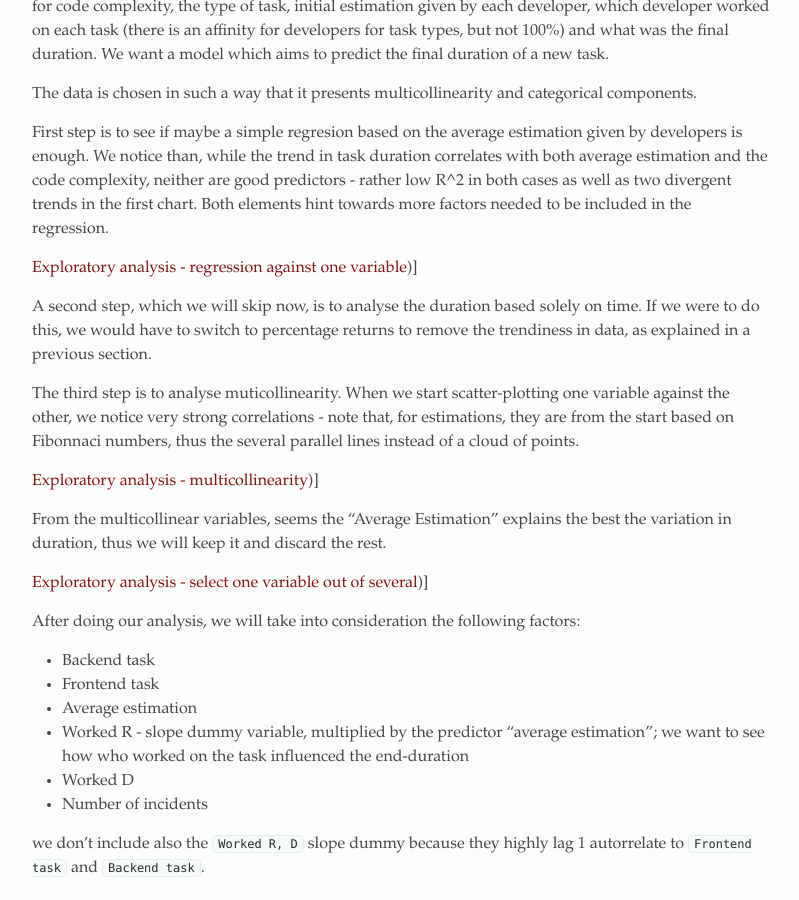
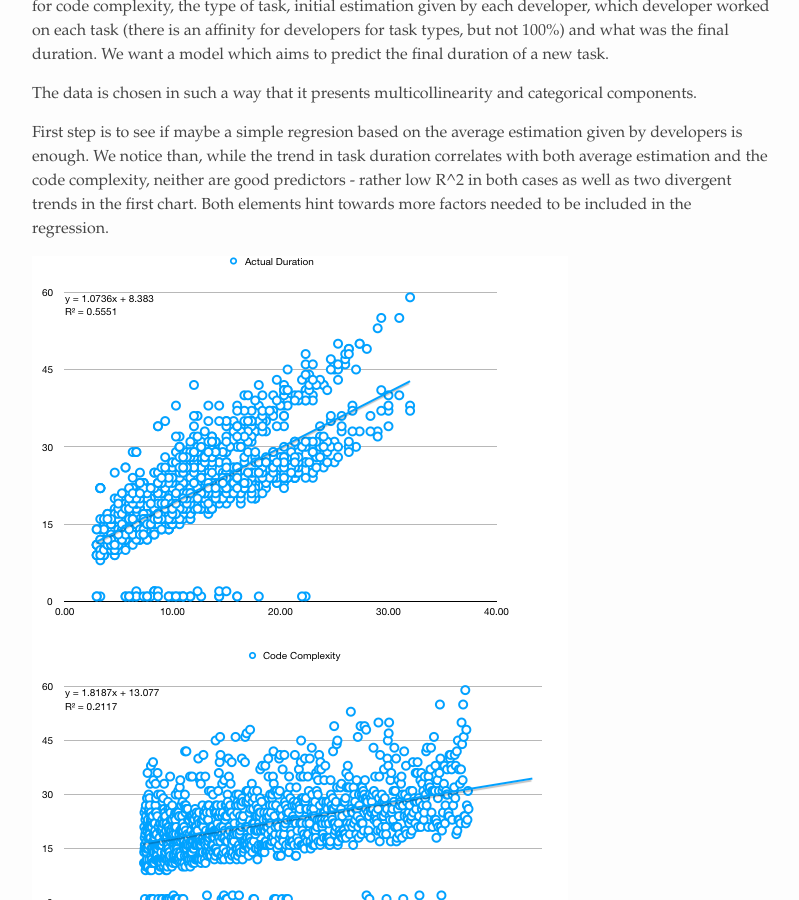
Before and after one commit to alexandrugris/my-jekyll-tech-blog, a Jekyll site: the page built from MyBlog/_posts/2019-08-15-regression-done-right.markdown, in a window 1280 px wide and 900 px high, scrolled down 10703 px. Shown: the whole window, without its empty margins (238-1037 px from the left). Built offline with Jekyll 4.4.1, drawn with Linux system fonts in a browser that asks for light colours; some of the changed text lies outside the part shown.

Commit message:
fixes to images

```diff
--- a/MyBlog/_posts/2019-08-15-regression-done-right.markdown
+++ b/MyBlog/_posts/2019-08-15-regression-done-right.markdown
@@ -189,17 +189,17 @@
 
 First step is to see if maybe a simple regresion based on the average estimation given by developers is enough. We notice than, while the trend in task duration correlates with both average estimation and the code complexity, neither are good predictors - rather low R^2 in both cases as well as two divergent trends in the first chart. Both elements hint towards more factors needed to be included in the regression.
 
-[Exploratory analysis - regression against one variable]({{site.url}}/assets/regression_12.png))]
+![Exploratory analysis - regression against one variable]({{site.url}}/assets/regression_12.png)
 
 A second step, which we will skip now, is to analyse the duration based solely on time. If we were to do this, we would have to switch to percentage returns to remove the trendiness in data, as explained in a previous section.
 
 The third step is to analyse muticollinearity. When we start scatter-plotting one variable against the other, we notice very strong correlations - note that, for estimations, they are from the start based on Fibonnaci numbers, thus the several parallel lines instead of a cloud of points.
 
-[Exploratory analysis - multicollinearity]({{site.url}}/assets/regression_13.png))]
+![Exploratory analysis - multicollinearity]({{site.url}}/assets/regression_13.png)
 
 From the multicollinear variables, seems the "Average Estimation" explains the best the variation in duration, thus we will keep it and discard the rest.
 
-[Exploratory analysis - select one variable out of several]({{site.url}}/assets/regression_14.png))]
+![Exploratory analysis - select one variable out of several]({{site.url}}/assets/regression_14.png)
 
 After doing our analysis, we will take into consideration the following factors:
 - Backend task
@@ -244,7 +244,6 @@
     Y = np.array(Y)
     Y_regressed = np.array(Y_regressed)
     return Y - Y_regressed
-
 
 def cov(_x, _y):
 
@@ -320,7 +319,7 @@
 
 With the following results:
 
-[Regression analysis]({{site.url}}/assets/regression_15.png))]
+![Regression analysis]({{site.url}}/assets/regression_15.png)
 
 It is obvious that except some outliers the residuals are quite normally distributed. However, they have a trend upwards which should be investigated.
 
```
